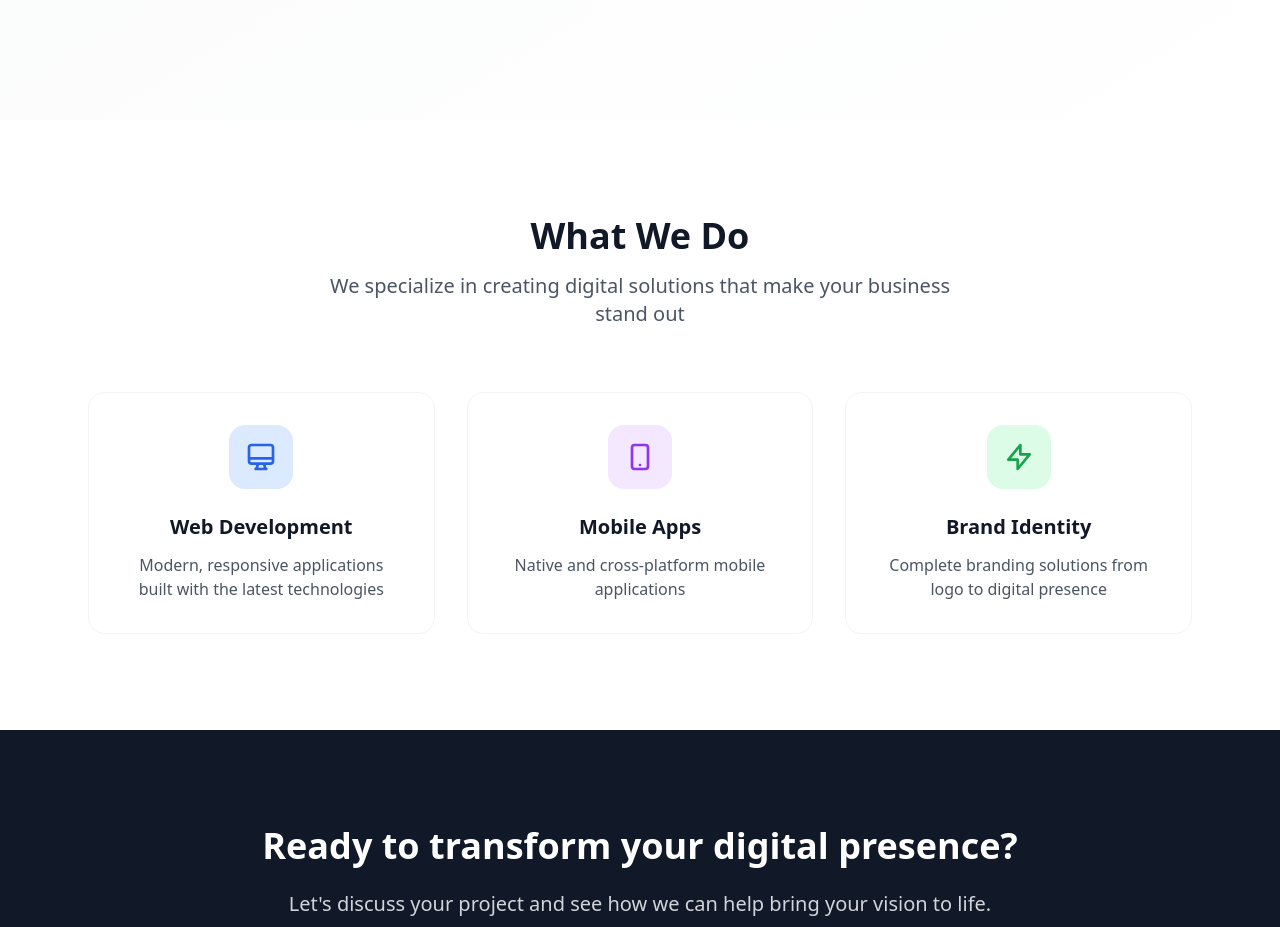
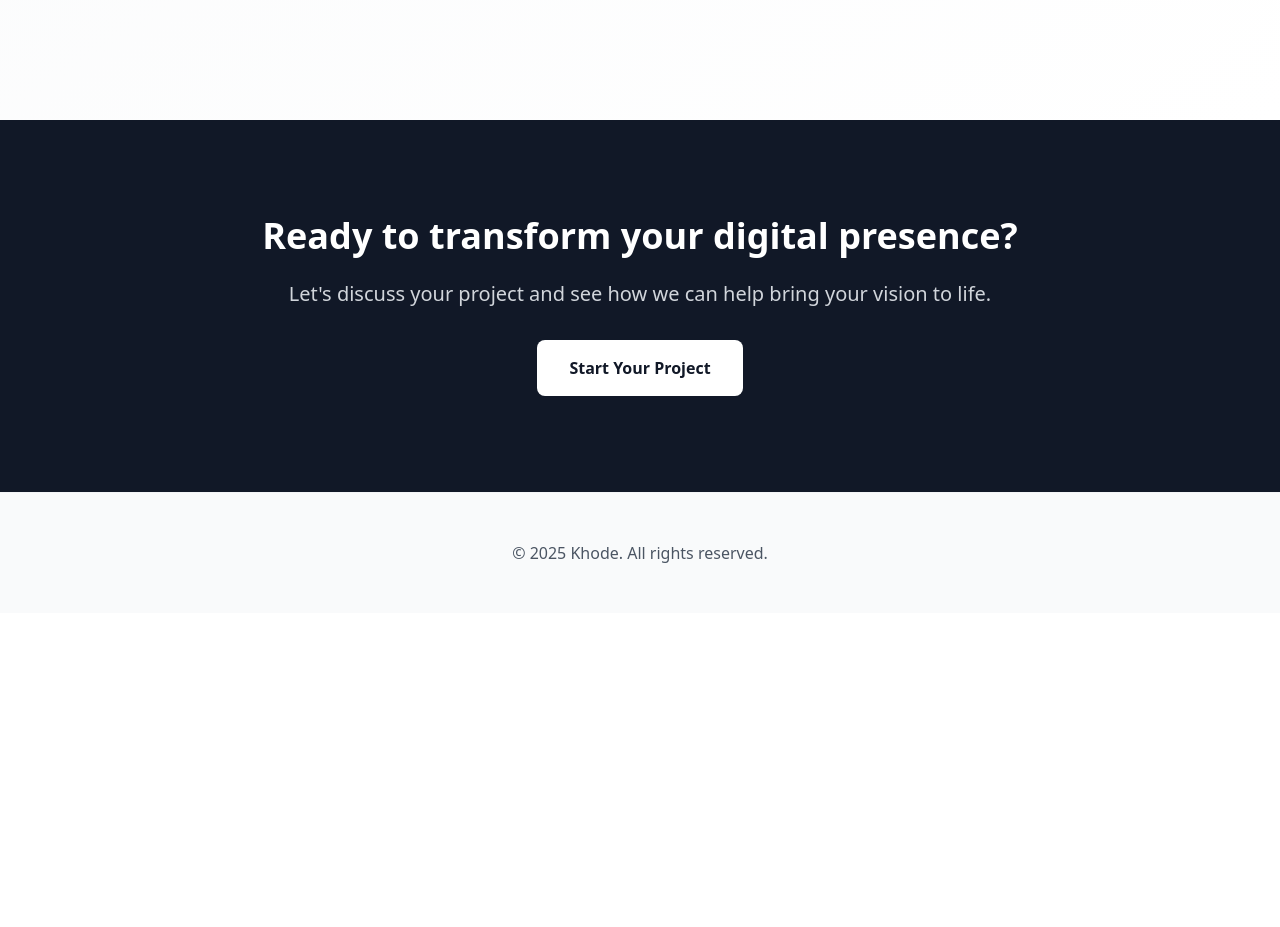
Before and after one commit to armazade/khode_nuxt, a Nuxt app: page / in a window 1280 px wide. Shown: the part 760-1687 px from the top of the page. After the commit the page ends 1373 px from the top, so only its background shows below. Built offline with nearby package versions, Linux system fonts and the light colour scheme.

Commit message:
improve naming

```diff
--- a/pages/contact.vue
+++ b/pages/contact.vue
@@ -22,7 +22,7 @@
 
 <script setup>
 useSeoMeta({
-  title: 'Contact Us - YourCompany',
+  title: 'Contact Us - Khode',
   description: 'Get in touch with us to discuss your next digital project.',
 })
 </script>
--- a/pages/index.vue
+++ b/pages/index.vue
@@ -36,50 +36,6 @@
       </div>
     </section>
 
-    <!-- Services Preview -->
-    <section class="py-24 bg-white">
-      <div class="max-w-6xl mx-auto px-6">
-        <div class="text-center mb-16">
-          <h2 class="text-4xl font-bold text-gray-900 mb-4">What We Do</h2>
-          <p class="text-xl text-gray-600 max-w-2xl mx-auto">
-            We specialize in creating digital solutions that make your business stand out
-          </p>
-        </div>
-
-        <div class="grid md:grid-cols-3 gap-8">
-          <div class="text-center p-8 border border-gray-100 rounded-2xl hover:shadow-lg transition-shadow">
-            <div class="w-16 h-16 bg-blue-100 rounded-2xl flex items-center justify-center mx-auto mb-6">
-              <svg class="w-8 h-8 text-blue-600" fill="none" stroke="currentColor" viewBox="0 0 24 24">
-                <path stroke-linecap="round" stroke-linejoin="round" stroke-width="2" d="M9.75 17L9 20l-1 1h8l-1-1-.75-3M3 13h18M5 17h14a2 2 0 002-2V5a2 2 0 00-2-2H5a2 2 0 00-2 2v10a2 2 0 002 2z"></path>
-              </svg>
-            </div>
-            <h3 class="text-xl font-semibold text-gray-900 mb-3">Web Development</h3>
-            <p class="text-gray-600">Modern, responsive applications built with the latest technologies</p>
-          </div>
-
-          <div class="text-center p-8 border border-gray-100 rounded-2xl hover:shadow-lg transition-shadow">
-            <div class="w-16 h-16 bg-purple-100 rounded-2xl flex items-center justify-center mx-auto mb-6">
-              <svg class="w-8 h-8 text-purple-600" fill="none" stroke="currentColor" viewBox="0 0 24 24">
-                <path stroke-linecap="round" stroke-linejoin="round" stroke-width="2" d="M12 18h.01M8 21h8a2 2 0 002-2V5a2 2 0 00-2-2H8a2 2 0 00-2 2v14a2 2 0 002 2z"></path>
-              </svg>
-            </div>
-            <h3 class="text-xl font-semibold text-gray-900 mb-3">Mobile Apps</h3>
-            <p class="text-gray-600">Native and cross-platform mobile applications</p>
-          </div>
-
-          <div class="text-center p-8 border border-gray-100 rounded-2xl hover:shadow-lg transition-shadow">
-            <div class="w-16 h-16 bg-green-100 rounded-2xl flex items-center justify-center mx-auto mb-6">
-              <svg class="w-8 h-8 text-green-600" fill="none" stroke="currentColor" viewBox="0 0 24 24">
-                <path stroke-linecap="round" stroke-linejoin="round" stroke-width="2" d="M13 10V3L4 14h7v7l9-11h-7z"></path>
-              </svg>
-            </div>
-            <h3 class="text-xl font-semibold text-gray-900 mb-3">Brand Identity</h3>
-            <p class="text-gray-600">Complete branding solutions from logo to digital presence</p>
-          </div>
-        </div>
-      </div>
-    </section>
-
     <!-- CTA Section -->
     <section class="py-24 bg-gray-900">
       <div class="max-w-4xl mx-auto px-6 text-center">
@@ -102,9 +58,9 @@
 
 <script setup>
 useSeoMeta({
-  title: 'YourCompany - Digital Solutions',
-  ogTitle: 'YourCompany - Digital Solutions',
-  description: 'Strengthen your brand with memorable digital experiences tuned to your unique identity.',
-  ogDescription: 'Strengthen your brand with memorable digital experiences tuned to your unique identity.',
+  title: 'Khode - Digital Solutions',
+  ogTitle: 'Khode - Digital Solutions',
+  description: 'Strengthen your company with powerful solutions.',
+  ogDescription: 'Strengthen your company with powerful solutions.',
 })
 </script>
--- a/pages/services.vue
+++ b/pages/services.vue
@@ -15,7 +15,7 @@
 
 <script setup>
 useSeoMeta({
-  title: 'Services - YourCompany',
+  title: 'Services - Khode',
   description: 'Comprehensive digital solutions including web development, mobile apps, and branding.',
 })
 </script>
```
